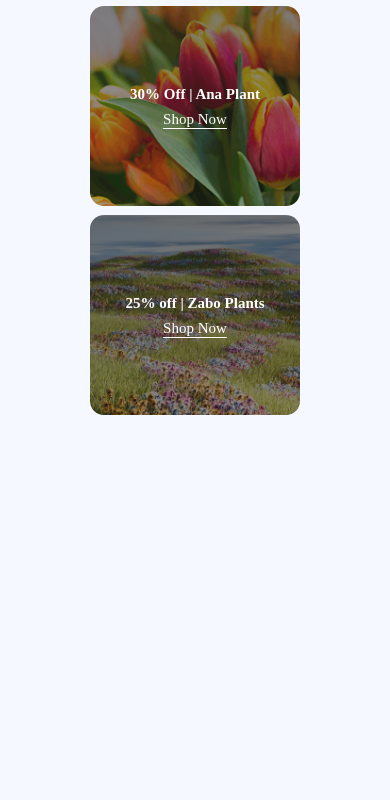
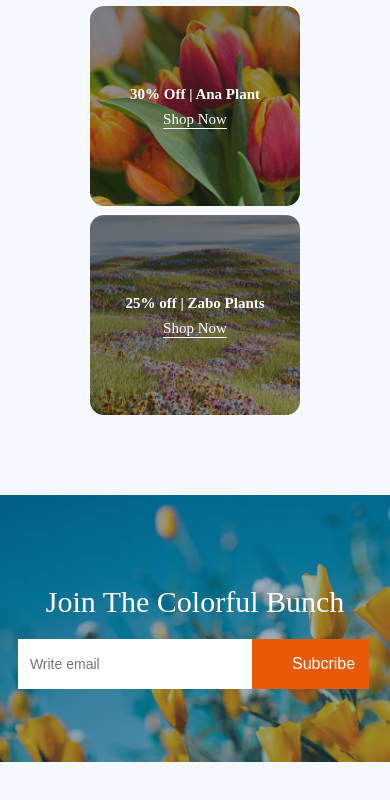
Before and after one commit to Arafat-Shalehin/Assignment-Two, a plain HTML site: page index.html in a window 390 px wide. Shown: the part 3190-3990 px from the top of the page. Before the commit the page ends 3605 px from the top, so only its background shows below. Drawn offline with Linux system fonts and the light colour scheme.

Commit message:
Completed theJoin Section

```diff
--- a/index.html
+++ b/index.html
@@ -153,6 +153,21 @@
                 </div>
             </div>
         </section>
+        <!-- Latest Deal Section End here -->
+
+        <!-- Join Section Start here -->
+         <section>
+            <div class="join-section-container">
+                <div>
+                    <p>Join The Colorful Bunch</p>
+                </div>
+                <div class="input-btn">
+                    <input placeholder=" Write email" type="email" required>
+                    <button class="plant-btn sub-btn">Subcribe</button>
+                </div>
+            </div>
+         </section>
+         <!-- Join Section End here -->
     </main>
     <footer>
 
--- a/style.css
+++ b/style.css
@@ -271,6 +271,52 @@ nav{
     margin-top: 10px;
 }
 
+/* join Section Start */
+
+.join-section-container{
+    background-image: url(assets/news-letter-bg.png);
+    background-size: cover;
+    padding: 90px 0;
+    margin: 80px 0;
+    text-align: center;
+    align-items: center;
+}
+
+.join-section-container p {
+    color: white;
+    font-family: 'Times New Roman', Times, serif;
+    font-size: 50px;
+}
+
+.input-btn{
+    display: flex;
+    align-items: center;
+    text-align: center;
+    justify-content: center;
+}
+
+.join-section-container input {
+    border: none;
+    font-size: 16px;
+    height: 50px;
+    width: 40vw;
+    outline: none;
+    padding: 20px 8px;
+}
+
+.sub-btn{
+    height: 50px;
+    width: 10vw;
+    border: none;
+    padding: 0 26px;
+    background-color: var(--primaryColorRed);
+    color: #ffffff;
+    font-size: 19px;
+    margin-top: 40px;
+}
+
+/* Footer Section Start */
+
 
 /* media query for mobile devices */
 @media (max-width:576px) {
@@ -452,4 +498,33 @@ nav{
     .ana-plant {
         order: 2;
     }
+
+    /* Joined Section */
+
+    .join-section-container{
+        height: 267px;
+    }
+
+    .join-section-container p{
+        font-size: 30px;
+    }
+
+    .join-section-container input{
+        border: none;
+        font-size: 14px;
+        width: 60vw;
+        padding: 20px 8px;
+        margin-left: 17px;
+    }
+
+    .sub-btn{
+       font: 1em sans-serif;
+       margin-top: 20px;
+       width: 30vw;
+       margin-right: 20px;
+    }
+
+    /* Footer Section */
+
+
 }
```
